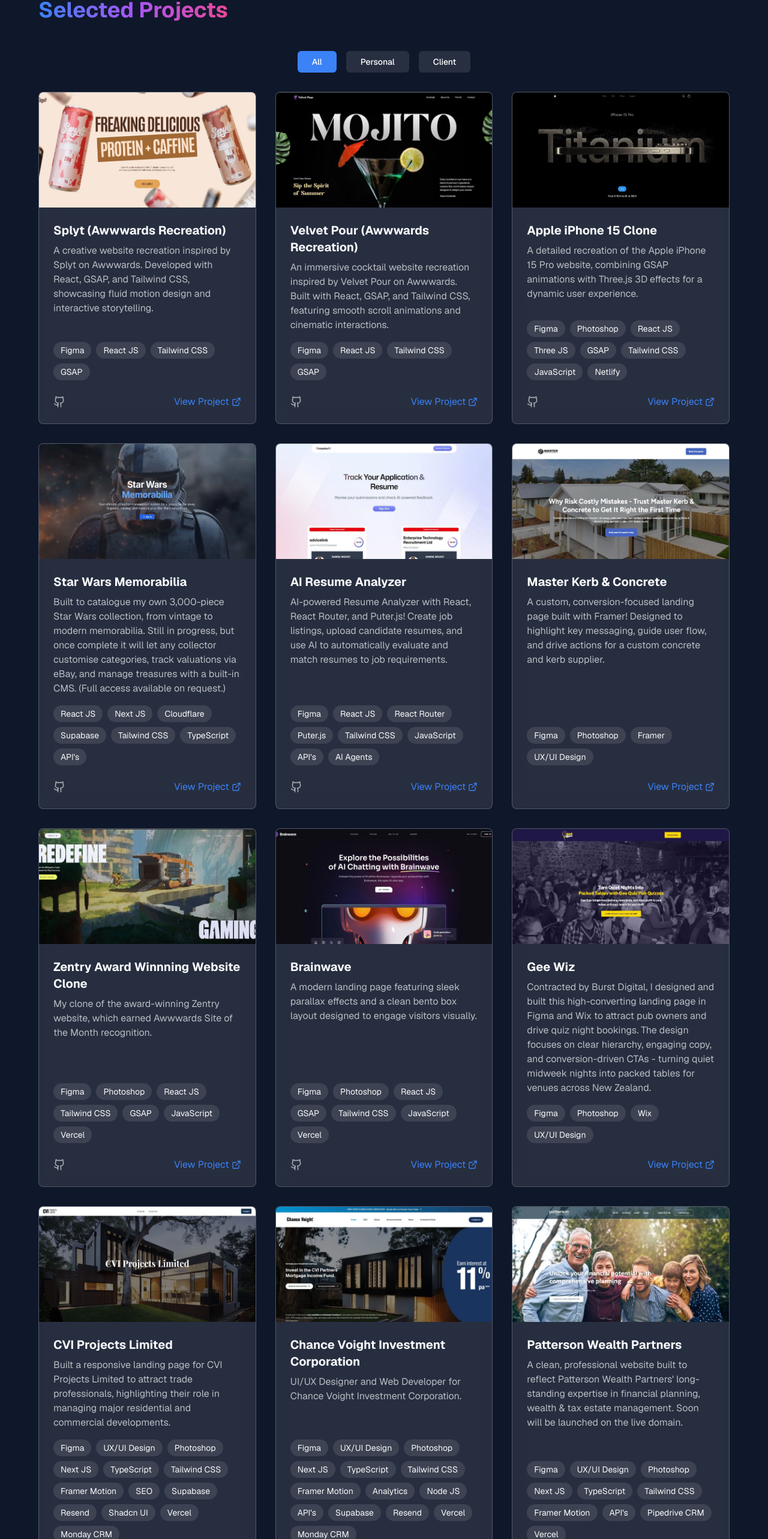
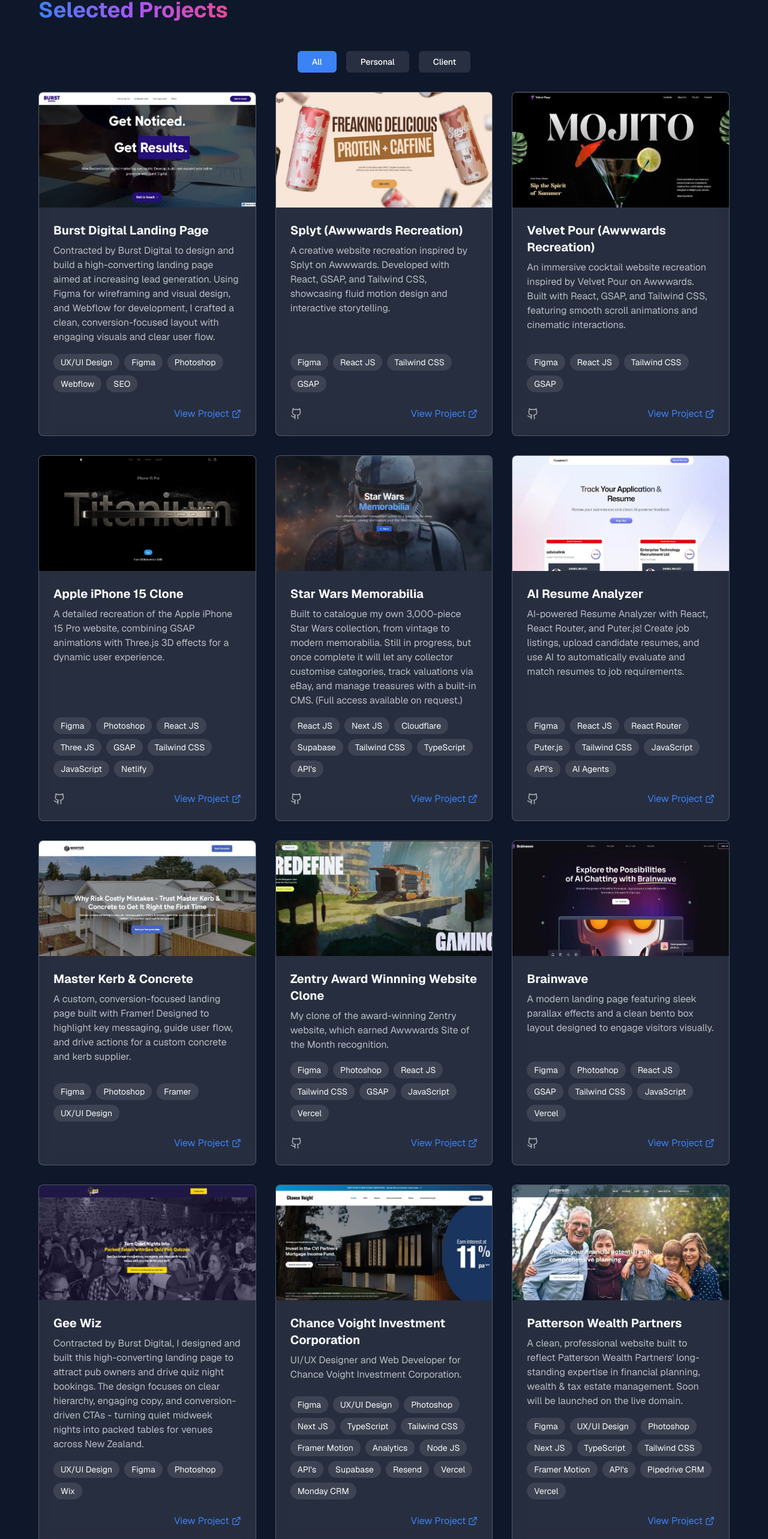
Before and after one commit to Vader1970/danielwillkeyportfolioprotype, a Next.js app: page / in a window 1280 px wide. Shown: the part 2743-5309 px from the top of the page at 60% size. Built offline with nearby package versions, Linux system fonts and the light colour scheme.

Commit message:
added burst digital landing page

```diff
--- a/src/constants/projects.ts
+++ b/src/constants/projects.ts
@@ -1,6 +1,22 @@
 import { Project } from "@/types/projects";
 
 export const projects: Project[] = [
+  {
+    title: "Burst Digital Landing Page",
+    description:
+      "Contracted by Burst Digital to design and build a high-converting landing page aimed at increasing lead generation. Using Figma for wireframing and visual design, and Webflow for development, I crafted a clean, conversion-focused layout with engaging visuals and clear user flow.",
+    image: "/images/burst-digital-landing.webp",
+    categories: ["ui", "frontend"],
+    tools: [
+      "UX/UI Design",
+      "Figma",
+      "Photoshop",
+      "Webflow",
+      "SEO",
+    ],
+    liveUrl: "https://burst-digital-final-3d3a73.webflow.io/",
+    type: "client",
+  },
 
   {
     title: "Splyt (Awwwards Recreation)",
@@ -104,37 +120,38 @@
   {
     title: "Gee Wiz",
     description:
-      "Contracted by Burst Digital, I designed and built this high-converting landing page in Figma and Wix to attract pub owners and drive quiz night bookings. The design focuses on clear hierarchy, engaging copy, and conversion-driven CTAs - turning quiet midweek nights into packed tables for venues across New Zealand.",
+      "Contracted by Burst Digital, I designed and built this high-converting landing page to attract pub owners and drive quiz night bookings. The design focuses on clear hierarchy, engaging copy, and conversion-driven CTAs - turning quiet midweek nights into packed tables for venues across New Zealand.",
     image: "/images/gee-quiz.webp",
     categories: ["ui", "frontend"],
-    tools: ["Figma", "Photoshop", "Wix", "UX/UI Design"],
+    tools: ["UX/UI Design", "Figma", "Photoshop", "Wix"],
     liveUrl: "https://danielwilkey.wixsite.com/gee-quiz",
     type: "client",
   },
-  {
-    title: "CVI Projects Limited",
-    description:
-      "Built a responsive landing page for CVI Projects Limited to attract trade professionals, highlighting their role in managing major residential and commercial developments.",
-    image: "/images/cvi-projects.webp",
-    categories: ["ui", "frontend"],
-    tools: [
-      "Figma",
-      "UX/UI Design",
-      "Photoshop",
-      "Next JS",
-      "TypeScript",
-      "Tailwind CSS",
-      "Framer Motion",
-      "SEO",
-      "Supabase",
-      "Resend",
-      "Shadcn UI",
-      "Vercel",
-      "Monday CRM"
-    ],
-    liveUrl: "https://www.cviprojects.com/",
-    type: "client",
-  },
+  // {
+  //   title: "CVI Projects Limited",
+  //   description:
+  //     "Built a responsive landing page for CVI Projects Limited to attract trade professionals, highlighting their role in managing major residential and commercial developments.",
+  //   image: "/images/cvi-projects.webp",
+  //   categories: ["ui", "frontend"],
+  //   tools: [
+  //     "Figma",
+  //     "UX/UI Design",
+  //     "Photoshop",
+  //     "Next JS",
+  //     "TypeScript",
+  //     "Tailwind CSS",
+  //     "Framer Motion",
+  //     "SEO",
+  //     "Supabase",
+  //     "Resend",
+  //     "Shadcn UI",
+  //     "Vercel",
+  //     "Monday CRM"
+  //   ],
+  //   liveUrl: "https://www.cviprojects.com/",
+  //   type: "client",
+  // },
+
   // {
   //   title: "Next JS and React JS Component Library",
   //   description:
```
Also changed, not shown: public/images/burst-digital-landing.webp (added).
